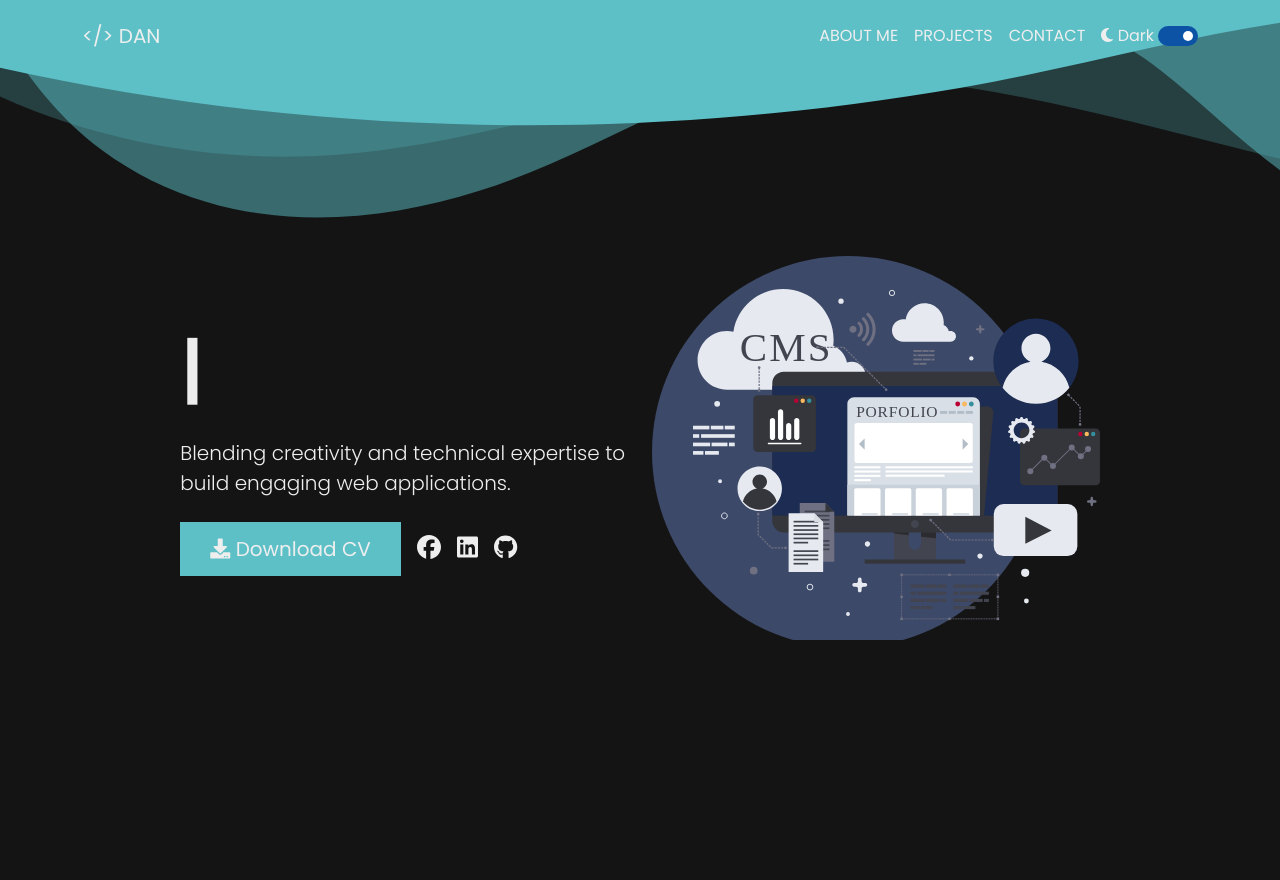
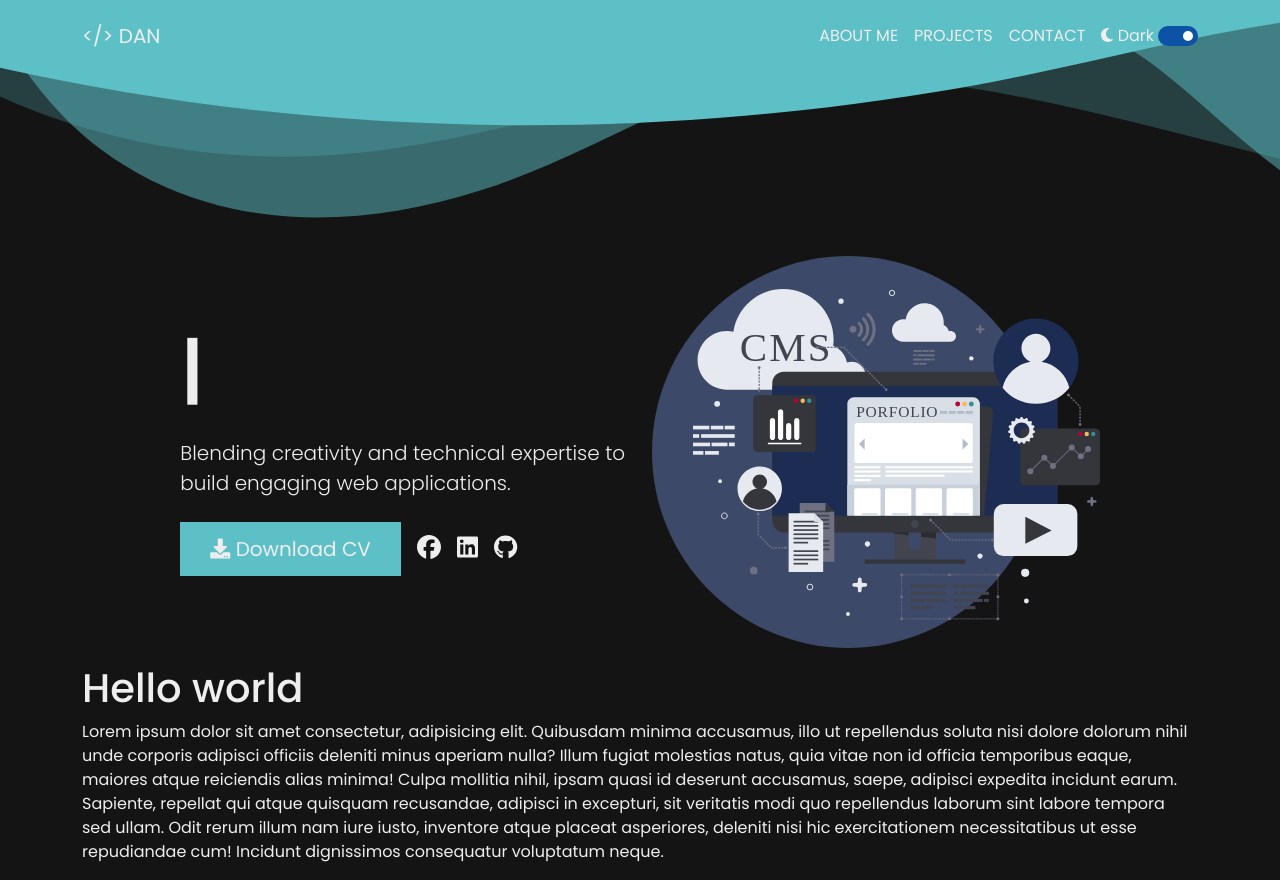
Before and after one commit to DAnoche/My-Porpolio, a React (Create React App) app: page / in a window 1280 px wide. Before the commit the page ends 800 px from the top, so only its background shows below. Built offline with nearby package versions, Linux system fonts and the light colour scheme.

Commit message:
Add some markup for the about me section

```diff
--- a/src/App.css
+++ b/src/App.css
@@ -143,12 +143,7 @@ label:active:after {
 /* Hero Section */
 .hero {
   background-color: var(--mainColor);
-  height: 50vh;
-  background-size: cover;
-  background-position: center;
-  background-repeat: no-repeat;
   overflow: hidden;
-  position: relative;
   margin-top: 15em;
 }
 
@@ -213,3 +208,9 @@ label:active:after {
 .custom-shape .shape-fill {
   fill: var(--textColorBlobs);
 }
+
+/* About Me */
+.about {
+  background-color: var(--mainColor);
+  color: var(--textColor);
+}
--- a/src/App.js
+++ b/src/App.js
@@ -1,6 +1,7 @@
 import "./App.css";
 import Navbar from "./Components/navbar";
 import HeroSection from "./Components/hero";
+import AboutSection from "./Components/aboutme";
 import { useState, useEffect } from "react";
 
 function App() {
@@ -25,6 +26,7 @@ function App() {
     <>
       <Navbar theme={theme} toggleTheme={toggleTheme} />
       <HeroSection theme={theme} toggleTheme={toggleTheme} />
+      <AboutSection theme={theme} toggleTheme={toggleTheme} />
     </>
   );
 }
--- /dev/null
+++ b/src/Components/aboutme.jsx
@@ -0,0 +1,27 @@
+import React from "react";
+
+function AboutSection(props) {
+  return (
+    <section id="About-me" className={`about ${props.theme}`}>
+      <div className="container">
+        <h1>Hello world</h1>
+        <p>
+          Lorem ipsum dolor sit amet consectetur, adipisicing elit. Quibusdam
+          minima accusamus, illo ut repellendus soluta nisi dolore dolorum nihil
+          unde corporis adipisci officiis deleniti minus aperiam nulla? Illum
+          fugiat molestias natus, quia vitae non id officia temporibus eaque,
+          maiores atque reiciendis alias minima! Culpa mollitia nihil, ipsam
+          quasi id deserunt accusamus, saepe, adipisci expedita incidunt earum.
+          Sapiente, repellat qui atque quisquam recusandae, adipisci in
+          excepturi, sit veritatis modi quo repellendus laborum sint labore
+          tempora sed ullam. Odit rerum illum nam iure iusto, inventore atque
+          placeat asperiores, deleniti nisi hic exercitationem necessitatibus ut
+          esse repudiandae cum! Incidunt dignissimos consequatur voluptatum
+          neque.
+        </p>
+      </div>
+    </section>
+  );
+}
+
+export default AboutSection;
```
Also changed, not shown: src/Components/contents.jsx (deleted).
